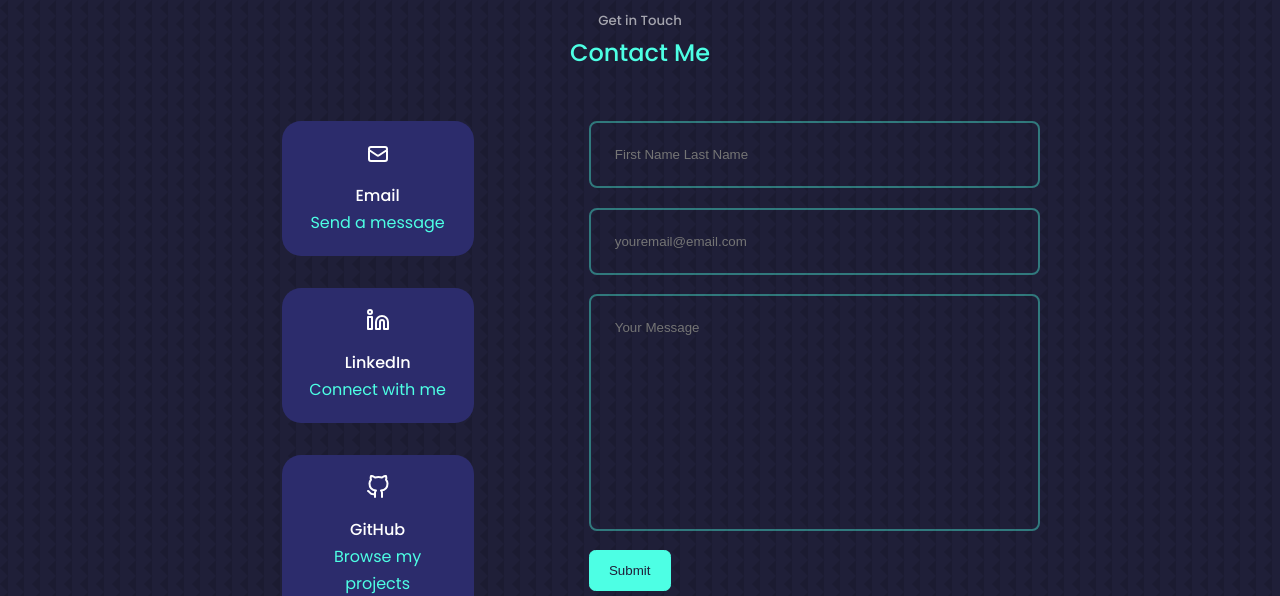
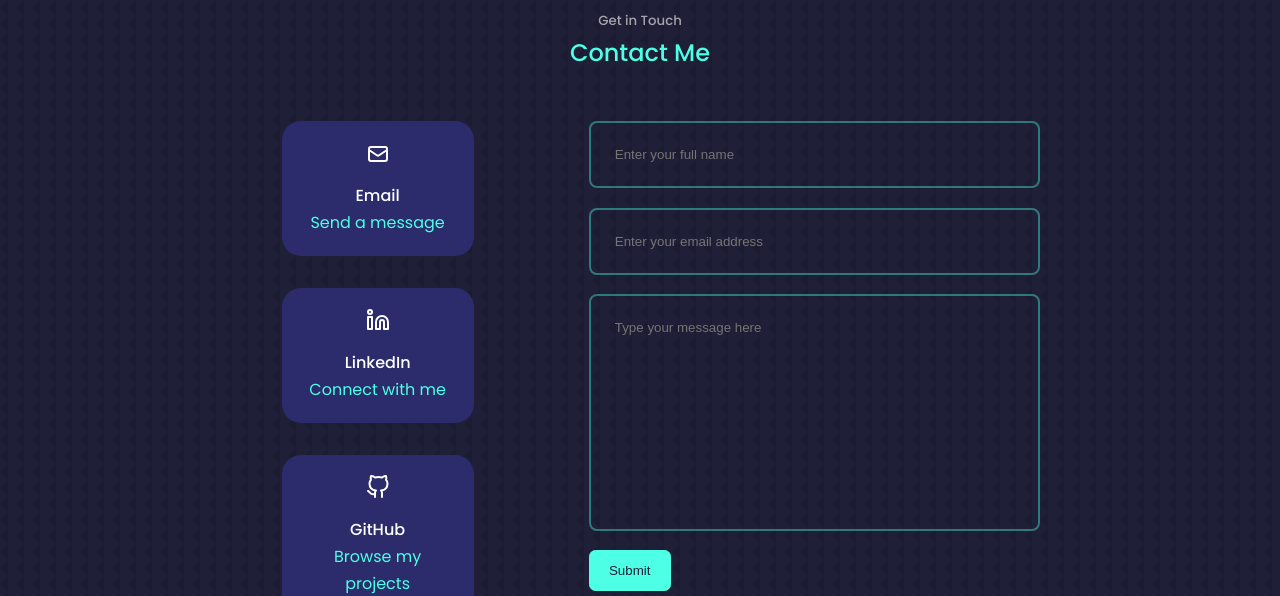
Before and after one commit to isayani/isayani-react-portfolio, a React (Create React App) app: page / in a window 1280 px wide. Shown: the part 4640-5236 px from the top of the page. Built offline with nearby package versions, Linux system fonts and the light colour scheme.

Commit message:
overhauled placeholder text

```diff
--- a/src/components/contact/Contact.jsx
+++ b/src/components/contact/Contact.jsx
@@ -41,24 +41,25 @@ function Contact() {
             </a>
           </article>
         </div>
+
         {/* START CONTACT FORM*/}
         <form>
           <input
             type="text"
             name="name"
-            placeholder="First Name Last Name"
+            placeholder="Enter your full name"
             required
           />
           <input
             type="email"
             name="email"
-            placeholder="youremail@email.com"
+            placeholder="Enter your email address"
             required
           />
           <textarea
             name="message"
             rows="7"
-            placeholder="Your Message"
+            placeholder="Type your message here"
             required
           ></textarea>
           <button type="submit" id="contact__btn" className="btn btn-primary">
```
